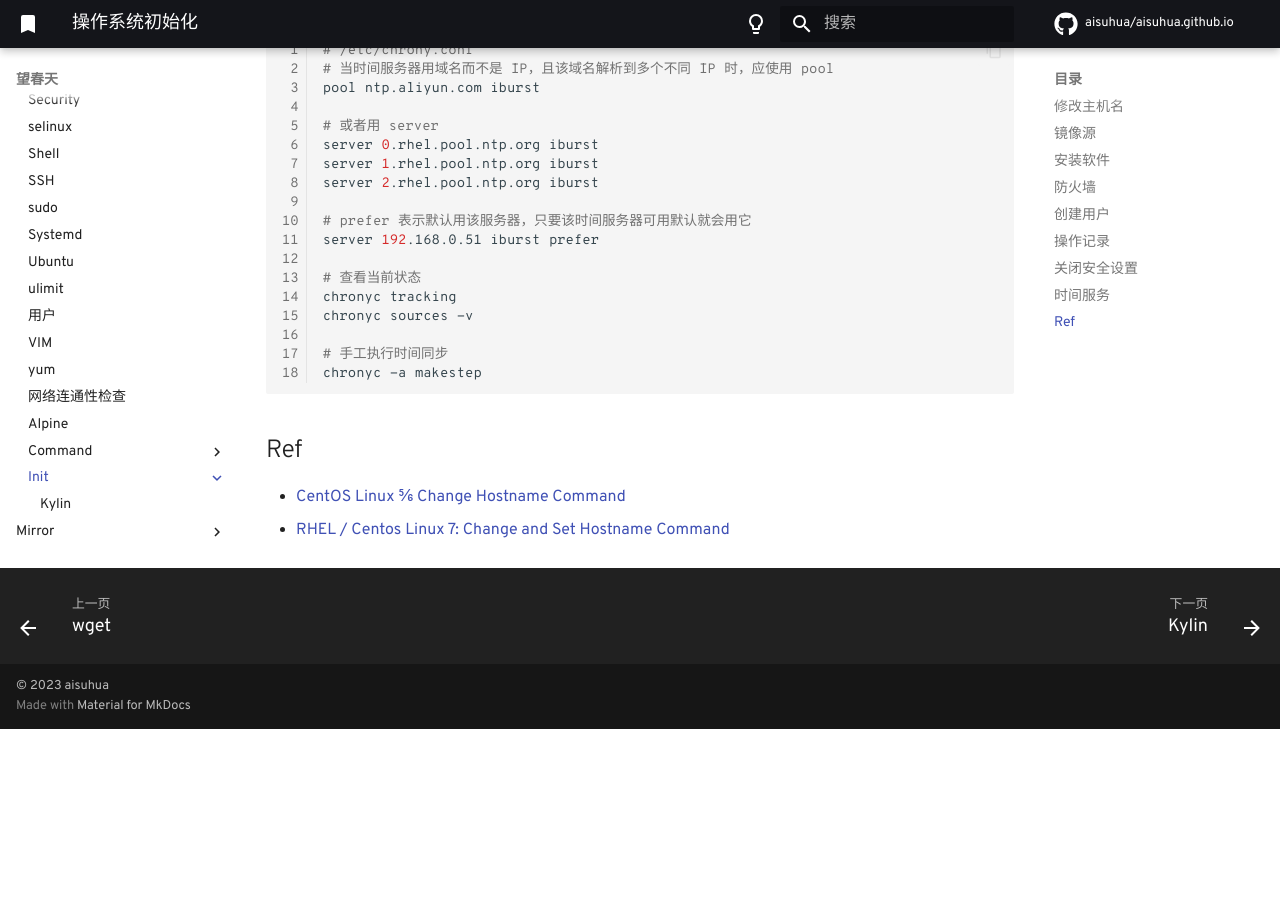
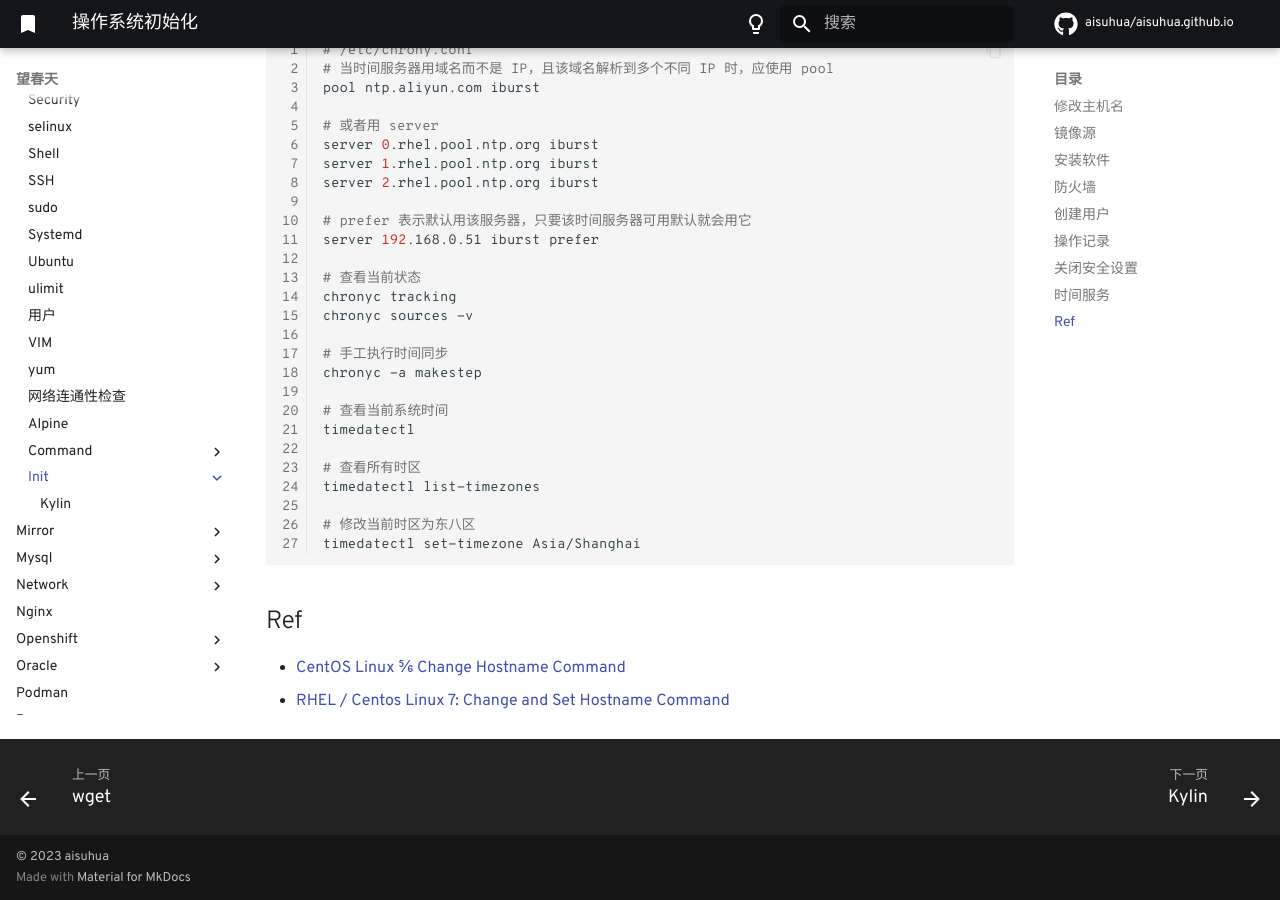
Before and after one commit to aisuhua/aisuhua.github.io, an MkDocs documentation site: the page built from docs/linux/init/README.md, in a window 1280 px wide and 900 px high, scrolled down 3078 px. Built offline with MkDocs 1.6.1 and Material for MkDocs 9.7.7, drawn with Linux system fonts in a browser that asks for light colours; comment, search, counter and statistics services are not loaded; before the commit the page ends 3807 px from its top, so only the background shows below that.

Commit message:
README.md

````diff
--- a/docs/linux/init/README.md
+++ b/docs/linux/init/README.md
@@ -166,6 +166,15 @@ chronyc sources -v
 
 # 手工执行时间同步
 chronyc -a makestep
+
+# 查看当前系统时间
+timedatectl
+
+# 查看所有时区
+timedatectl list-timezones
+
+# 修改当前时区为东八区
+timedatectl set-timezone Asia/Shanghai
 ```
 
 
````
Also changed, not shown: docs/linux/chrony.md (+2 -0 lines).
